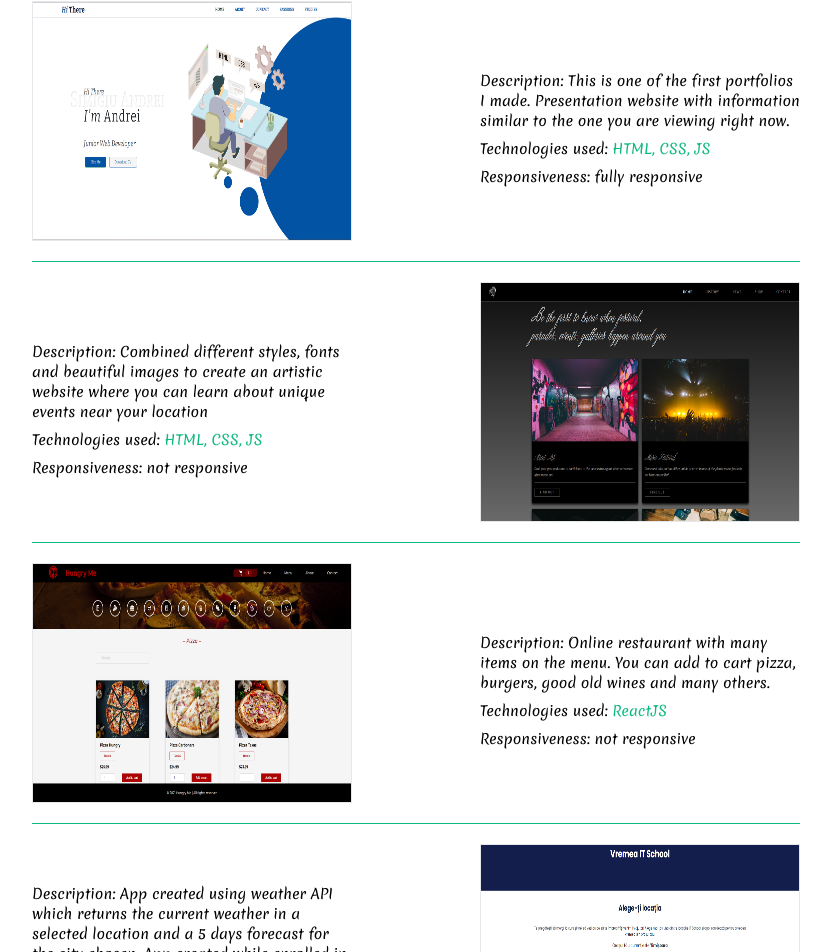
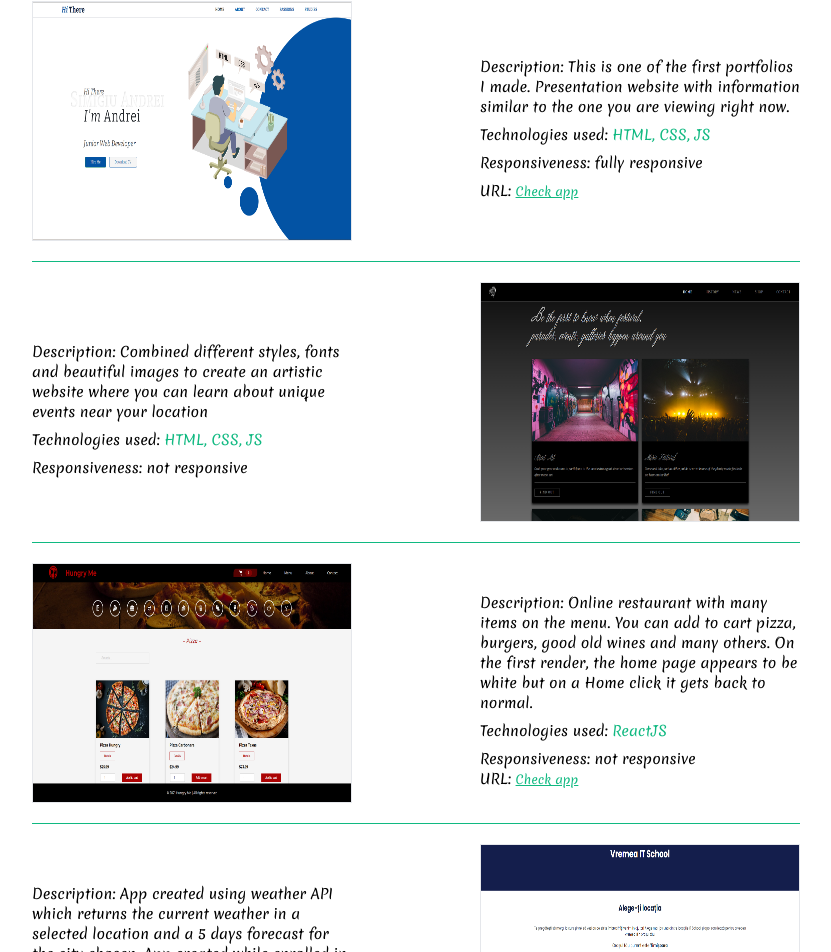
Before and after one commit to Simi-Andrei/my-portfolio, a React (Create React App) app: page / in a window 1280 px wide. Shown: the part 1964-2916 px from the top of the page, without its empty margins (224-1055 px from the left). Built offline with nearby package versions, Linux system fonts and the light colour scheme; a web font is replaced by a local one.

Commit message:
final final final commit

```diff
--- a/src/App.js
+++ b/src/App.js
@@ -71,7 +71,7 @@ function App() {
       </main>
       <button
         onClick={scrollToTop}
-        className={`z-20 fixed top-[90%] right-[8%] bg-emerald-500 p-4 rounded-full border border-emerald-600 text-white transition-all duration-200 ${
+        className={`z-20 fixed top-[85%] right-[8%] bg-emerald-500 p-4 rounded-full border border-emerald-600 text-white transition-all duration-200 ${
           visible ? "opacity-100" : "opacity-0 pointer-events-none"
         }`}
       >
--- a/src/sections/Projectssection.jsx
+++ b/src/sections/Projectssection.jsx
@@ -27,7 +27,18 @@ const Projectssection = () => {
               Technologies used:{" "}
               <span className="text-emerald-500">HTML, CSS, JS</span>
             </p>
-            <p>Responsiveness: fully responsive</p>
+            <p className="mb-2">Responsiveness: fully responsive</p>
+            <p>
+              URL:{" "}
+              <a
+                target="_blank"
+                rel="noreferrer"
+                href="https://simi-andrei.github.io/hi-there/"
+                className="text-xs text-emerald-500 underline"
+              >
+                Check app
+              </a>
+            </p>
           </div>
         </div>
       </div>
@@ -58,13 +69,26 @@ const Projectssection = () => {
           <div className="xl:w-5/12 text-sm flex flex-col items-start justify-center mt-4">
             <p className="mb-2">
               Description: Online restaurant with many items on the menu. You
-              can add to cart pizza, burgers, good old wines and many others.
+              can add to cart pizza, burgers, good old wines and many others. On
+              the first render, the home page appears to be white but on a Home
+              click it gets back to normal.
             </p>
             <p className="mb-2">
               Technologies used:{" "}
               <span className="text-emerald-500">ReactJS</span>
             </p>
             <p>Responsiveness: not responsive</p>
+            <p>
+              URL:{" "}
+              <a
+                target="_blank"
+                rel="noreferrer"
+                href="https://simi-andrei.github.io/hungry-me/"
+                className="text-xs text-emerald-500 underline"
+              >
+                Check app
+              </a>
+            </p>
           </div>
         </div>
       </div>
```
